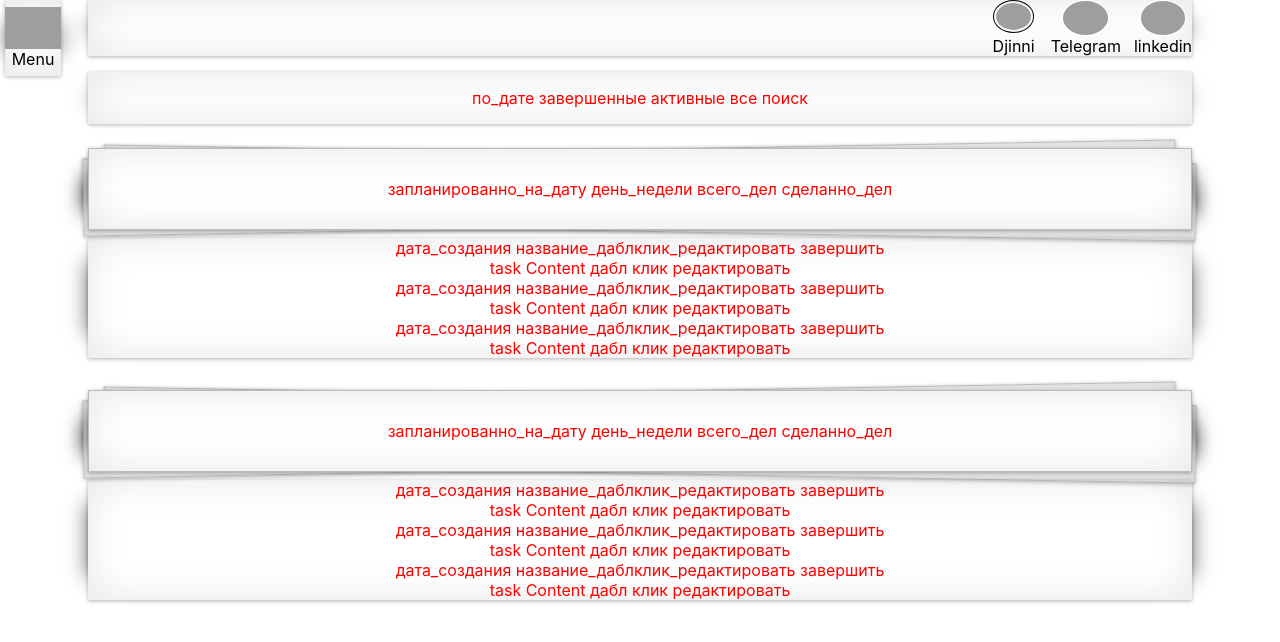
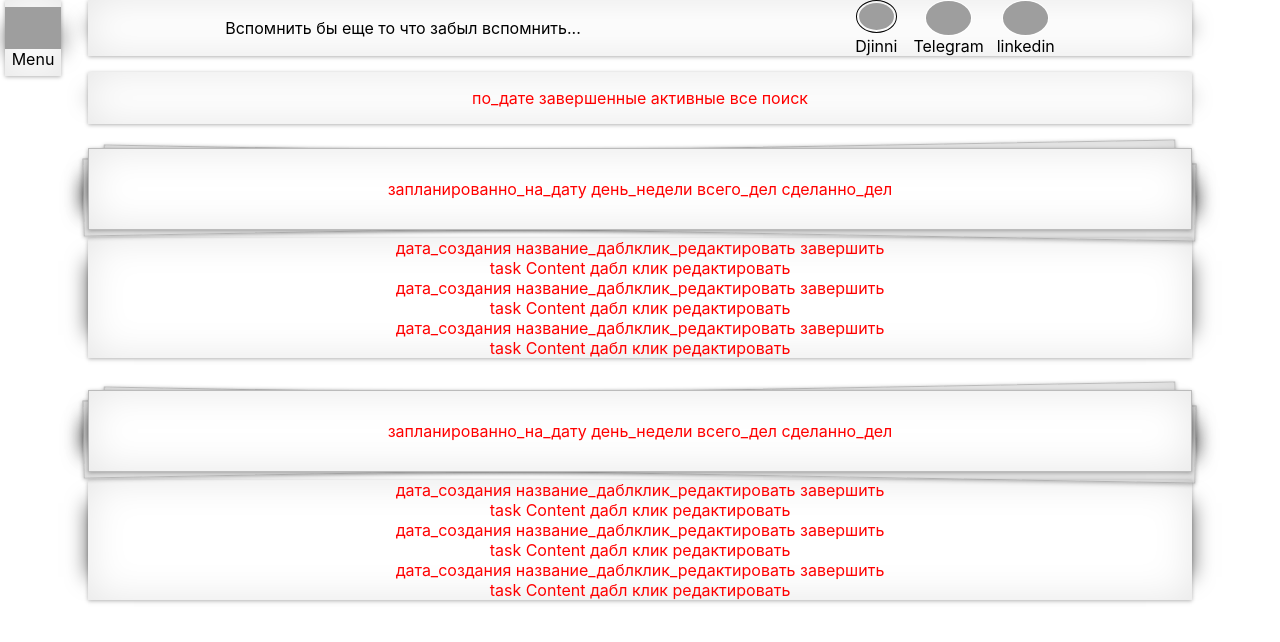
Before and after one commit to Sphinx7777/reactTypeScript, a React (Create React App) app: page / in a window 1280 px wide. Shown: the top 642 px of the page. Built offline with nearby package versions, Linux system fonts and the light colour scheme; grey boxes are pictures that could not be loaded.

Commit message:
note for pc

```diff
--- a/src/App.tsx
+++ b/src/App.tsx
@@ -1,4 +1,4 @@
-import React from 'react';
+import React, {useState} from 'react';
 import s from './App.module.scss';
 import ToDoContainer from "./ToDoTS/ToDoContainer";
 import {Header} from './Header/Header';
@@ -8,14 +8,14 @@ import {SideBar} from "./SideBar/SideBar";
 
 
 const App: React.FC = () => {
-
+  const [showSidebar, setShowSidebar] = useState(false); //toggle menu
 
   return (
     <div className={s.app}>
-      <Header  />
-      <SideBar />
+      <Header />
+      <SideBar {...{showSidebar, setShowSidebar}} />
       <div className={s.content}>
-        <ToDoContainer/>
+        <ToDoContainer {...{showSidebar, setShowSidebar}}/>
       </div>
     </div>
   )
--- a/src/Header/Header.module.scss
+++ b/src/Header/Header.module.scss
@@ -9,7 +9,17 @@ inset 0 0 40px rgba(0, 0, 0, .1);
 	text-align: right;
 	margin: 0 3rem;
 	box-shadow: $shad;
+	display: flex;
+	justify-content: space-around;
+	flex-wrap: wrap;
+	align-items: center;
 
+}
+@media screen and (max-width: 633px) {
+	.headerWrapper {
+		justify-content: center;
+
+	}
 }
 @media screen and (max-width: 450px) {
 	.headerWrapper {
--- a/src/Header/Header.tsx
+++ b/src/Header/Header.tsx
@@ -13,6 +13,7 @@ interface Props {
 export const Header = () => {
   return (
     <div className={s.headerWrapper}>
+      <div>Вспомнить бы еще то что забыл вспомнить...</div>
       <ContactLinks/>
     </div>
   )
--- a/src/OtherComponents/ContaktLinks/ContactLinks.module.scss
+++ b/src/OtherComponents/ContaktLinks/ContactLinks.module.scss
@@ -47,6 +47,7 @@
 	}
 }
 
+
 @media screen and (max-width: 450px) {
 	.contactsLinkWrapper {
 		padding-left: 2rem;
--- a/src/SideBar/SideBar.module.scss
+++ b/src/SideBar/SideBar.module.scss
@@ -38,6 +38,7 @@ inset 0 0 40px rgba(0, 0, 0, .1);
 	grid-area: s;
 	position: fixed;
 	top: 4.4rem;
+	left: 5px;
 	color: black;
 	max-width: 10rem;
 	background-color: white;
@@ -47,7 +48,8 @@ inset 0 0 40px rgba(0, 0, 0, .1);
 	transition: opacity 1s;
 	box-shadow: $shad;
 	padding: 5px;
-
+z-index: 5;
+	border-radius: 0.5rem;
 }
 
 .sideBarWrapper.hide {
@@ -57,6 +59,7 @@ inset 0 0 40px rgba(0, 0, 0, .1);
 
 @media screen and (max-width: 450px) {
 	.burgerMenuWrapper {
+
 		z-index: 2;
 bottom: 1rem;
 		padding: 0;
--- a/src/SideBar/SideBar.tsx
+++ b/src/SideBar/SideBar.tsx
@@ -1,10 +1,13 @@
-import React, {useState} from 'react'
+import React from 'react'
 import s from './SideBar.module.scss'
 import {BurgerMenu} from './BurgerMenu';
 
+interface Props {
+  showSidebar: boolean | undefined;
+  setShowSidebar: (showSidebar: any) => boolean | undefined | void;
+}
+export const SideBar = ({showSidebar, setShowSidebar}:Props)=> {
 
-export const SideBar = ()=> {
-  const [showSidebar, setShowSidebar] = useState(false); //toggle menu
 
   return (
     <>
--- a/src/ToDoTS/ToDo.tsx
+++ b/src/ToDoTS/ToDo.tsx
@@ -1,9 +1,13 @@
 import React, {useState} from 'react'
 import s from './ToDo.module.scss'
 import {ContactLinks} from "../OtherComponents/ContaktLinks/ContactLinks";
+import {BurgerMenu} from "../SideBar/BurgerMenu";
 
-
-export const ToDo = () => {
+interface Props {
+  showSidebar: boolean | undefined;
+  setShowSidebar: (showSidebar: any) => boolean | undefined | void;
+}
+export const ToDo = ({showSidebar, setShowSidebar}:Props) => {
   const [showContent, setStatusContent] = useState(true); //toggle task Contents
 
 
@@ -88,6 +92,7 @@ export const ToDo = () => {
 
 
       <div className={s.footerWrapper}>
+        <BurgerMenu {...{showSidebar, setShowSidebar}}/>
         <ContactLinks />
       </div>
     </div>
--- a/src/ToDoTS/ToDoContainer.tsx
+++ b/src/ToDoTS/ToDoContainer.tsx
@@ -3,7 +3,12 @@ import {ToDo} from "./ToDo";
 
 
 class ToDoContainer extends Component {
-  render() {
+
+  render() {type Props = {
+    showSidebar: boolean | undefined;
+    setShowSidebar: (showSidebar: any) => boolean | undefined | void;
+  }
+
     return (
       <div>
         <ToDo />
```
